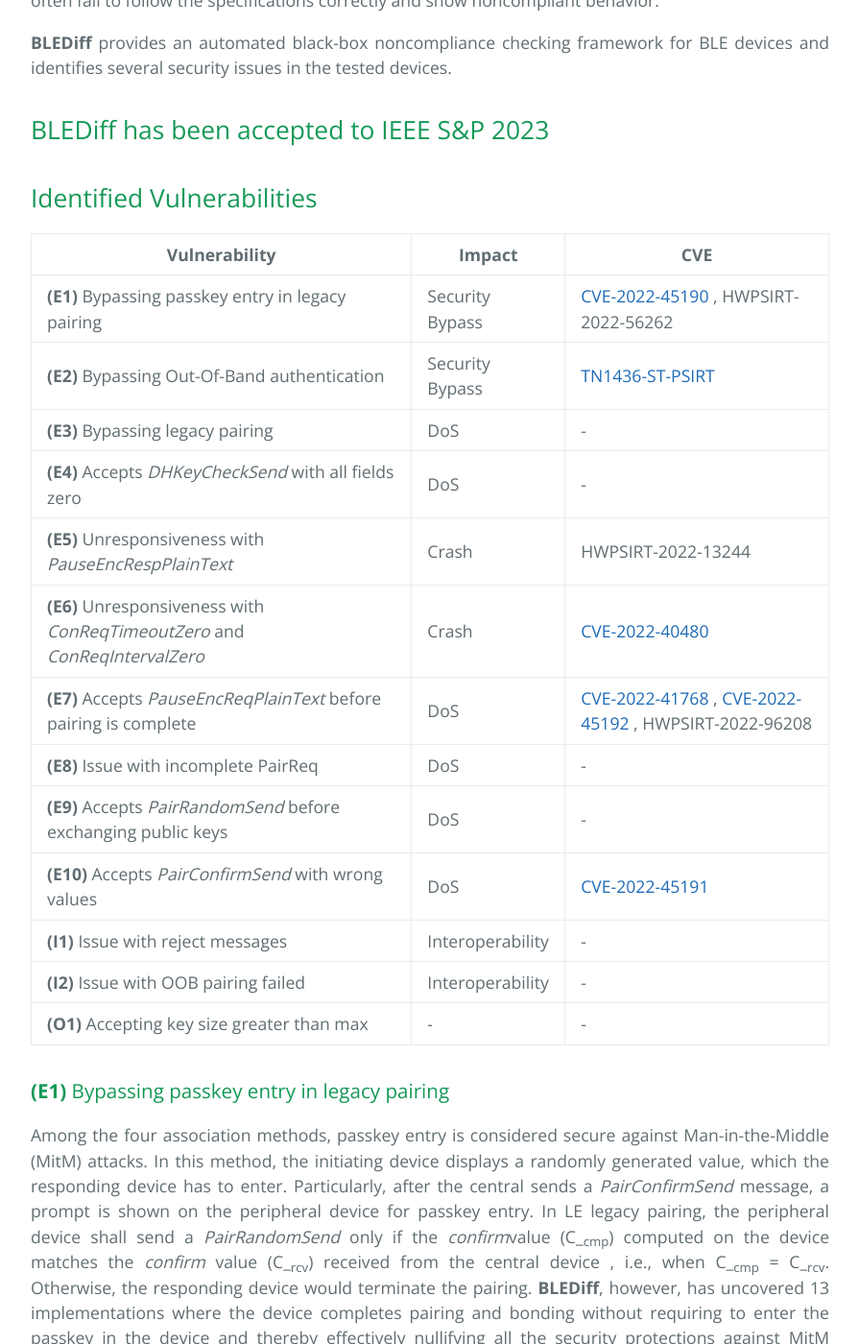
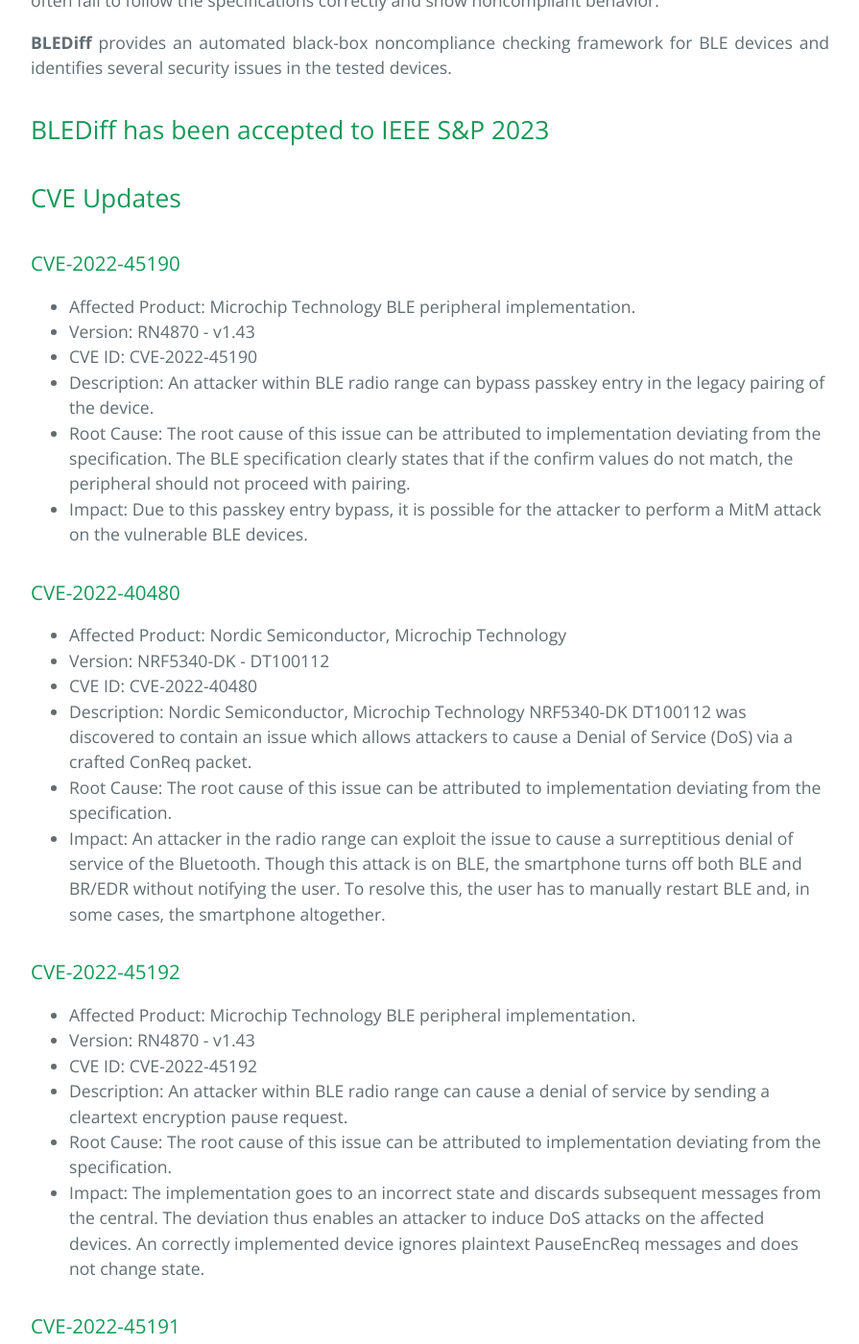
Before and after one commit to BLEDiff/BLEdiff.github.io, a Jekyll site: the page built from index.md, in a window 1280 px wide and 1400 px high, scrolled down 756 px. Shown: the whole window at 96% size, without its empty margins (192-1087 px from the left). Built offline with Jekyll 4.4.1, drawn with Linux system fonts in a browser that asks for light colours; some of the changed text lies outside the part shown.

Commit message:
Updated CVE information

```diff
--- a/index.md
+++ b/index.md
@@ -7,6 +7,43 @@
 **BLEDiff** provides an automated black-box noncompliance checking framework for BLE devices and identifies several security issues in the tested devices.
 
 ## BLEDiff has been accepted to IEEE S&P 2023
+
+
+## CVE Updates
+### CVE-2022-45190
+- Affected Product: Microchip Technology BLE peripheral implementation.
+- Version: RN4870 - v1.43
+- CVE ID: CVE-2022-45190
+- Description: An attacker within BLE radio range can bypass passkey entry in the legacy pairing of the device.
+- Root Cause: The root cause of this issue can be attributed to implementation deviating from the specification. The BLE specification clearly states that if the confirm values do not match, the peripheral should not proceed with pairing.
+- Impact: Due to this passkey entry bypass, it is possible for the attacker to perform a MitM attack on the vulnerable BLE devices.
+
+
+### CVE-2022-40480
+- Affected Product: Nordic Semiconductor, Microchip Technology
+- Version: NRF5340-DK - DT100112
+- CVE ID: CVE-2022-40480
+- Description:  Nordic Semiconductor, Microchip Technology NRF5340-DK DT100112 was discovered to contain an issue which allows attackers to cause a Denial of Service (DoS) via a crafted ConReq packet.
+- Root Cause: The root cause of this issue can be attributed to implementation deviating from the specification.
+- Impact: An attacker in the radio range can exploit the issue to cause a surreptitious denial of service of the Bluetooth. Though this attack is on BLE, the smartphone turns off both BLE and BR/EDR without notifying the user. To resolve this, the user has to manually restart BLE and, in some cases, the smartphone altogether.
+
+### CVE-2022-45192
+- Affected Product: Microchip Technology BLE peripheral implementation.
+- Version: RN4870 - v1.43
+- CVE ID: CVE-2022-45192
+- Description: An attacker within BLE radio range can cause a denial of service by sending a cleartext encryption pause request.
+- Root Cause: The root cause of this issue can be attributed to implementation deviating from the specification.
+- Impact: The implementation goes to an incorrect state and discards subsequent messages from the central. The deviation thus enables an attacker to induce DoS attacks on the affected devices. An correctly implemented device ignores plaintext PauseEncReq messages and does not change state.
+
+
+### CVE-2022-45191
+- Affected Product: Microchip Technology BLE peripheral implementation.
+- Version: RN4870 - v1.43
+- CVE ID: CVE-2022-45191
+- Description:  An attacker within BLE radio range can cause a denial of service by sending a pair confirm message with wrong values.
+- Root Cause: The root cause of this issue can be attributed to implementation deviating from the specification.
+- Impact: An attacker within the radio range of another BLE implementation can cause a denial of service by sending a pair confirm message with wrong values.
+
 
 ## Identified Vulnerabilities
 
```
